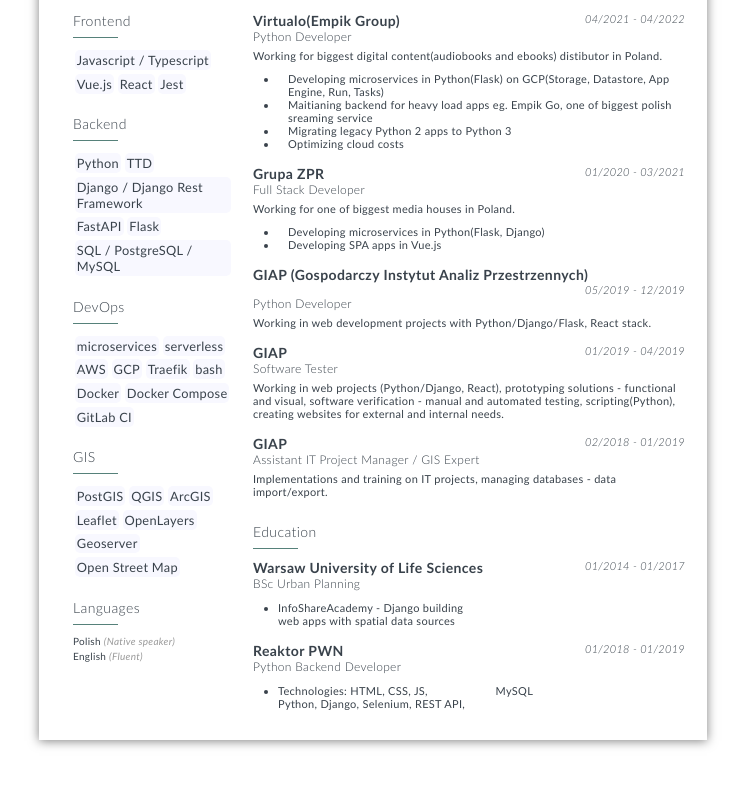
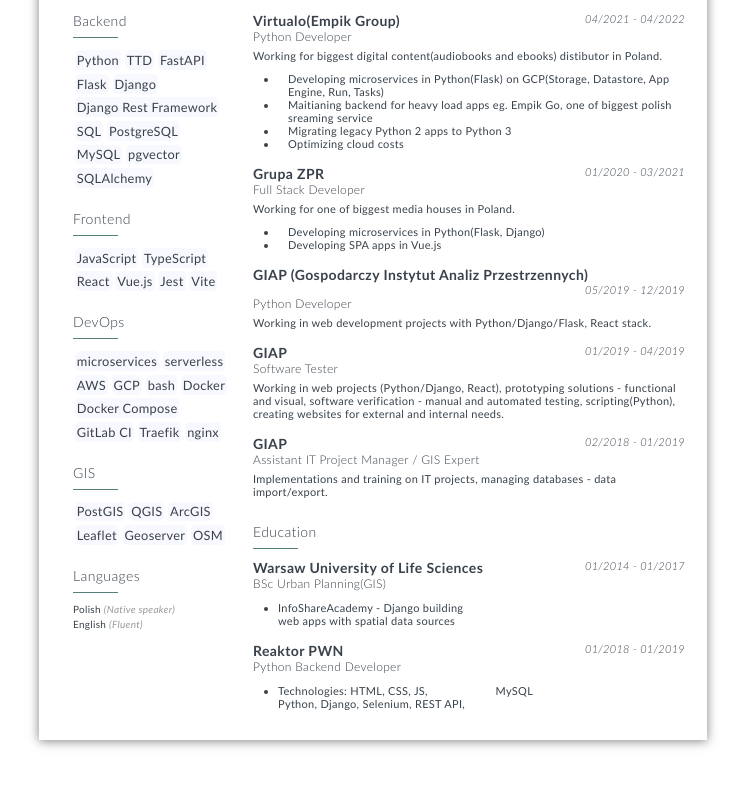
Before and after one commit to witekosz/resume-repo, a website: page html/resume-macchiato.html in a window 1280 px wide. Shown: the part 443-1230 px from the top of the page, without its empty margins (267-1012 px from the left). Drawn offline with Linux system fonts and the light colour scheme; a web font is replaced by a local one.

Commit message:
Spring update

```diff
--- a/html/resume-macchiato.html
+++ b/html/resume-macchiato.html
@@ -464,26 +464,33 @@
             <div class="skills-container">
                     <section class="container">
                             <div class="title">
-                                <h3>Frontend</h3>
-                                <div class="keyline"></div>
-                            </div>                    <div class="minimal flex-container">
-                                    <h6 class="main-skill skill">Javascript / Typescript</h6>
-                                    <h6 class="main-skill skill">Vue.js</h6>
-                                    <h6 class="main-skill skill">React</h6>
-                                    <h6 class="main-skill skill">Jest</h6>
-                            </div>
-                    </section>
-                    <section class="container">
-                            <div class="title">
                                 <h3>Backend</h3>
                                 <div class="keyline"></div>
                             </div>                    <div class="minimal flex-container">
                                     <h6 class="main-skill skill">Python</h6>
                                     <h6 class="main-skill skill">TTD</h6>
-                                    <h6 class="main-skill skill">Django / Django Rest Framework</h6>
                                     <h6 class="main-skill skill">FastAPI</h6>
                                     <h6 class="main-skill skill">Flask</h6>
-                                    <h6 class="main-skill skill">SQL / PostgreSQL / MySQL</h6>
+                                    <h6 class="main-skill skill">Django</h6>
+                                    <h6 class="main-skill skill">Django Rest Framework</h6>
+                                    <h6 class="main-skill skill">SQL</h6>
+                                    <h6 class="main-skill skill">PostgreSQL</h6>
+                                    <h6 class="main-skill skill">MySQL</h6>
+                                    <h6 class="main-skill skill">pgvector</h6>
+                                    <h6 class="main-skill skill">SQLAlchemy</h6>
+                            </div>
+                    </section>
+                    <section class="container">
+                            <div class="title">
+                                <h3>Frontend</h3>
+                                <div class="keyline"></div>
+                            </div>                    <div class="minimal flex-container">
+                                    <h6 class="main-skill skill">JavaScript</h6>
+                                    <h6 class="main-skill skill">TypeScript</h6>
+                                    <h6 class="main-skill skill">React</h6>
+                                    <h6 class="main-skill skill">Vue.js</h6>
+                                    <h6 class="main-skill skill">Jest</h6>
+                                    <h6 class="main-skill skill">Vite</h6>
                             </div>
                     </section>
                     <section class="container">
@@ -495,11 +502,12 @@
                                     <h6 class="main-skill skill">serverless</h6>
                                     <h6 class="main-skill skill">AWS</h6>
                                     <h6 class="main-skill skill">GCP</h6>
-                                    <h6 class="main-skill skill">Traefik</h6>
                                     <h6 class="main-skill skill">bash</h6>
                                     <h6 class="main-skill skill">Docker</h6>
                                     <h6 class="main-skill skill">Docker Compose</h6>
                                     <h6 class="main-skill skill">GitLab CI</h6>
+                                    <h6 class="main-skill skill">Traefik</h6>
+                                    <h6 class="main-skill skill">nginx</h6>
                             </div>
                     </section>
                     <section class="container">
@@ -511,9 +519,8 @@
                                     <h6 class="main-skill skill">QGIS</h6>
                                     <h6 class="main-skill skill">ArcGIS</h6>
                                     <h6 class="main-skill skill">Leaflet</h6>
-                                    <h6 class="main-skill skill">OpenLayers</h6>
                                     <h6 class="main-skill skill">Geoserver</h6>
-                                    <h6 class="main-skill skill">Open Street Map</h6>
+                                    <h6 class="main-skill skill">OSM</h6>
                             </div>
                     </section>
             </div>
@@ -689,7 +696,7 @@
             </h5>
         </div>
 
-                <h4>BSc Urban Planning</h4>
+                <h4>BSc Urban Planning(GIS)</h4>
 
 
                 <ul class="two-column">
```
Also changed, not shown: resume.html (+24 -17 lines), resume.json (+27 -20 lines), 3 other files.
